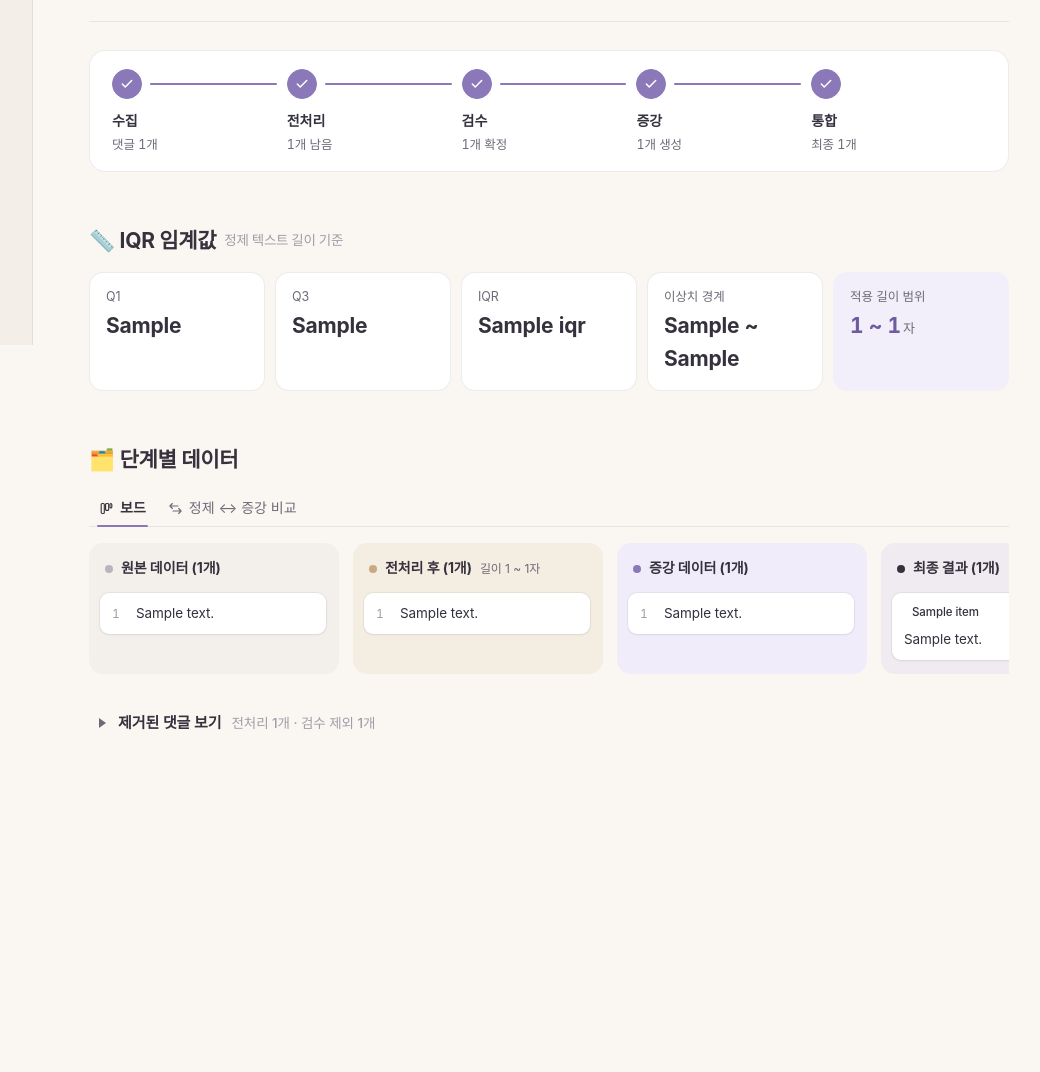
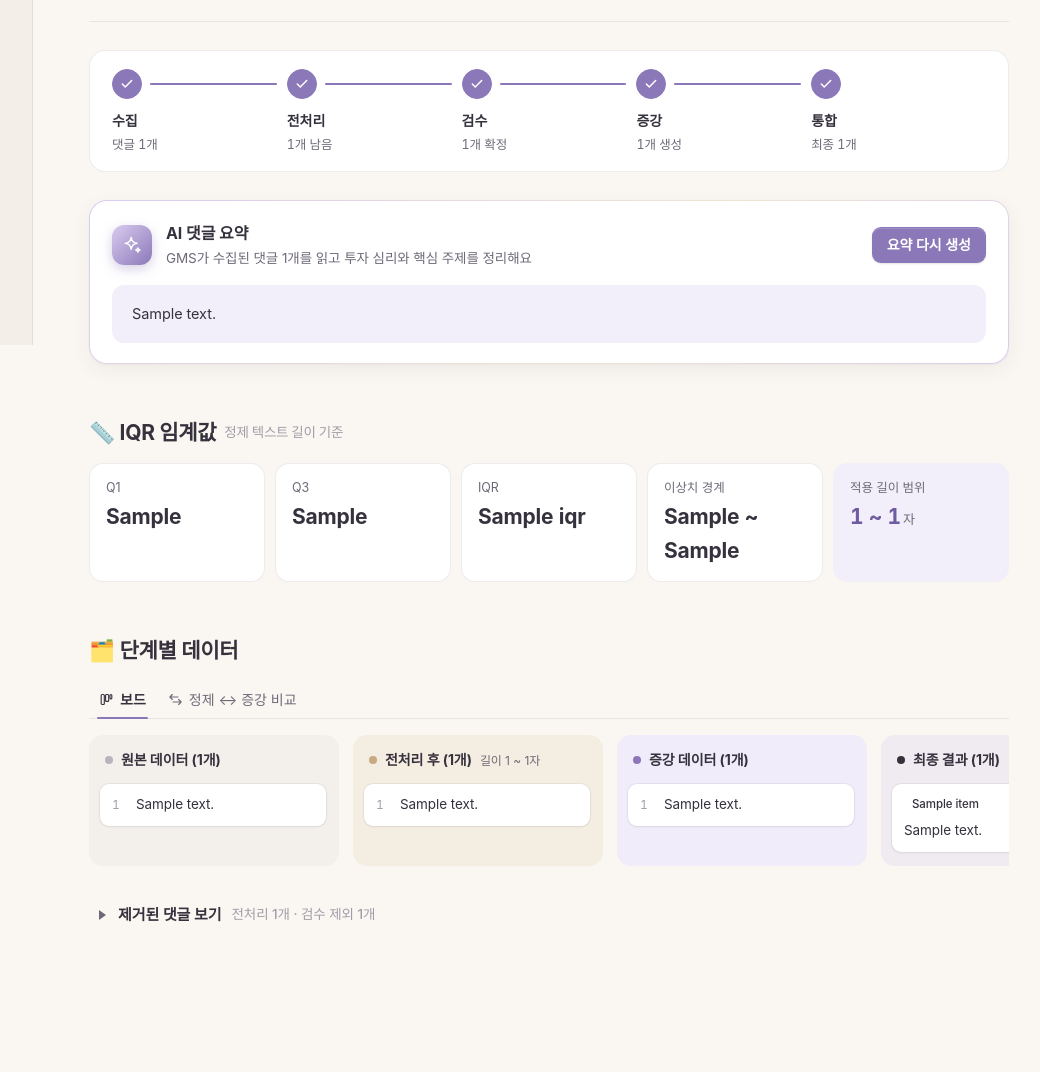
Before and after one commit to JaeYunAn/SSAFY_05-pjt, a Django app: template comments/templates/comments/result.html in a window 1280 px wide. Shown: the part 455-1527 px from the top of the page, without its empty margins (215-1255 px from the left). Before the commit the page ends 1185 px from the top, so only its background shows below. Run offline with Django 5.2, Linux system fonts and the light colour scheme; the template is opened without the code that fills it: most values are stand-ins (such as "Sample title", 1, 10 or a date in 2020); data that the repository does not hold is empty; some web fonts are replaced.

Commit message:
F610 댓글 요약 생성
- [댓글 요약 보기] 버튼 클릭 시 수집된 전체 댓글을 GMS 로 요약 (투자 심리, 핵심 주제, 한줄 요약)
- 요약 결과를 DB 에 저장하고 결과 화면의 AI 댓글 요약 카드에 출력

Co-Authored-By: Claude Opus 5.5 <noreply@anthropic.com>

```diff
--- a/comments/static/comments/app.js
+++ b/comments/static/comments/app.js
@@ -228,3 +228,70 @@ viewTabs.forEach((tab) => {
     });
   });
 });
+
+// ---------------------------------------------------------------------------
+// F610 댓글 요약 버튼
+// ---------------------------------------------------------------------------
+const summaryButton = document.getElementById("summary-btn");
+if (summaryButton) {
+  const summaryBox = document.getElementById("summary-box");
+  const summaryError = document.getElementById("summary-error");
+  const csrfToken = document.querySelector("[name=csrfmiddlewaretoken]").value;
+  let summaryText = summaryBox.textContent.trim();
+
+  // '- ' 로 시작하는 줄은 목록으로, '한줄 요약:' 줄은 강조해서 보여준다.
+  const renderSummary = (text) => {
+    summaryBox.classList.remove("is-loading");
+    summaryBox.replaceChildren();
+    let list = null;
+    for (const line of text.split("\n").map((l) => l.trim()).filter(Boolean)) {
+      const bullet = /^[-•*]\s+/.exec(line);
+      if (bullet) {
+        if (!list) list = summaryBox.appendChild(document.createElement("ul"));
+        list.appendChild(document.createElement("li")).textContent = line.slice(bullet[0].length);
+        continue;
+      }
+      list = null;
+      const p = summaryBox.appendChild(document.createElement("p"));
+      if (/^(\d+[.)]\s*)?한줄\s*요약/.test(line)) p.className = "summary-oneline";
+      p.textContent = line;
+    }
+    summaryBox.hidden = !text;
+  };
+
+  const showSkeleton = () => {
+    summaryBox.classList.add("is-loading");
+    summaryBox.replaceChildren(...["92%", "76%", "84%", "58%"].map((width) => {
+      const line = document.createElement("span");
+      line.className = "skeleton";
+      line.style.width = width;
+      return line;
+    }));
+    summaryBox.hidden = false;
+  };
+
+  if (summaryText) renderSummary(summaryText);
+
+  summaryButton.addEventListener("click", async () => {
+    summaryButton.disabled = true;
+    summaryButton.textContent = "요약 생성 중...";
+    summaryError.hidden = true;
+    showSkeleton();
+    try {
+      const response = await fetch(summaryButton.dataset.url, {
+        method: "POST",
+        headers: { "X-CSRFToken": csrfToken },
+      });
+      const data = await response.json();
+      if (!response.ok) throw new Error(data.error || `HTTP ${response.status}`);
+      summaryText = data.summary;
+    } catch (err) {
+      summaryError.textContent = `요약 생성에 실패했습니다. ${err.message}`;
+      summaryError.hidden = false;
+    } finally {
+      renderSummary(summaryText);
+      summaryButton.textContent = summaryText ? "요약 다시 생성" : "댓글 요약 보기";
+      summaryButton.disabled = false;
+    }
+  });
+}
--- a/comments/static/comments/style.css
+++ b/comments/static/comments/style.css
@@ -786,6 +786,67 @@ a.crumb:hover { background: var(--hover); }
 /* ==========================================================================
    결과 화면
    ========================================================================== */
+/* AI 요약 카드 (F610) */
+.ai-card {
+  margin-top: 28px;
+  padding: 20px 22px;
+  border: 1px solid transparent;
+  border-radius: 18px;
+  background:
+    linear-gradient(var(--surface), var(--surface)) padding-box,
+    linear-gradient(135deg, var(--lavender), #F1E4D3 60%, var(--lavender)) border-box;
+  box-shadow: var(--shadow);
+}
+.ai-head { display: flex; align-items: center; gap: 14px; }
+.ai-badge {
+  flex: none;
+  display: grid;
+  place-items: center;
+  width: 40px;
+  height: 40px;
+  border-radius: 12px;
+  background: linear-gradient(135deg, var(--lavender), var(--purple));
+  color: #fff;
+  box-shadow: 0 4px 12px rgba(139, 120, 184, 0.35);
+}
+.ai-text { min-width: 0; }
+.ai-title { margin: 0; font-size: 16px; font-weight: 700; }
+.ai-sub { margin-top: 1px; color: var(--text-2); font-size: 13.5px; }
+.ai-head .btn { margin-left: auto; }
+
+.summary-box {
+  margin-top: 16px;
+  padding: 16px 20px;
+  border-radius: 12px;
+  background: var(--lavender-soft);
+  font-size: 14.5px;
+  line-height: 1.75;
+  white-space: pre-line;
+  animation: fade-in 0.45s var(--ease) both;
+}
+.summary-box p + p { margin-top: 4px; }
+.summary-box ul { margin: 6px 0 8px; padding-left: 20px; }
+.summary-box li { margin: 3px 0; }
+.summary-box li::marker { color: var(--purple); }
+.summary-box .summary-oneline {
+  margin-top: 12px;
+  padding: 10px 14px;
+  border-left: 3px solid var(--purple);
+  border-radius: 6px;
+  background: var(--surface);
+  font-weight: 600;
+}
+.summary-box.is-loading { white-space: normal; }
+.skeleton {
+  display: block;
+  height: 12px;
+  margin: 10px 0;
+  border-radius: 6px;
+  background: linear-gradient(90deg, #E9E2F5 25%, #F8F5FC 50%, #E9E2F5 75%);
+  background-size: 200% 100%;
+  animation: shimmer-bg 1.3s linear infinite;
+}
+
 /* IQR */
 .stats { display: grid; grid-template-columns: repeat(5, minmax(0, 1fr)); gap: 10px; }
 .stat {
--- a/comments/templates/comments/result.html
+++ b/comments/templates/comments/result.html
@@ -54,6 +54,23 @@
 
 {% block content %}
 {% include 'comments/_steps.html' with current=6 compact=True n1=analysis.raw_comments|length n2=analysis.candidate_comments|length n3=analysis.cleaned_comments|length n4=analysis.augmented_comments|length n5=analysis.final_comments|length %}
+
+{# F610 댓글 요약 - 버튼 클릭 시 GMS 로 요약 생성 #}
+<section class="ai-card">
+  {% csrf_token %}
+  <header class="ai-head">
+    <span class="ai-badge">{% icon 'sparkles' 20 %}</span>
+    <div class="ai-text">
+      <h2 class="ai-title">AI 댓글 요약</h2>
+      <p class="ai-sub">GMS가 수집된 댓글 {{ analysis.raw_comments|length }}개를 읽고 투자 심리와 핵심 주제를 정리해요</p>
+    </div>
+    <button type="button" id="summary-btn" class="btn btn-primary" data-url="{% url 'comments:summary' analysis.pk %}">
+      {% if analysis.summary %}요약 다시 생성{% else %}댓글 요약 보기{% endif %}
+    </button>
+  </header>
+  <div id="summary-box" class="summary-box" {% if not analysis.summary %}hidden{% endif %}>{{ analysis.summary }}</div>
+  <div id="summary-error" class="callout callout-error" role="alert" data-icon="⚠️" hidden></div>
+</section>
 
 {% with iqr=analysis.iqr_threshold %}
   <section class="block">
--- a/comments/urls.py
+++ b/comments/urls.py
@@ -9,5 +9,6 @@ urlpatterns = [
     path("company/", views.company, name="company"),
     path("<int:pk>/review/", views.review, name="review"),
     path("<int:pk>/", views.result, name="result"),
+    path("<int:pk>/summary/", views.summary, name="summary"),
     path("<int:pk>/json/", views.export_json, name="json"),
 ]
```
Also changed, not shown: comments/services/llm.py (+17 -0 lines), comments/tests.py (+14 -0 lines), comments/views.py (+14 -2 lines).
